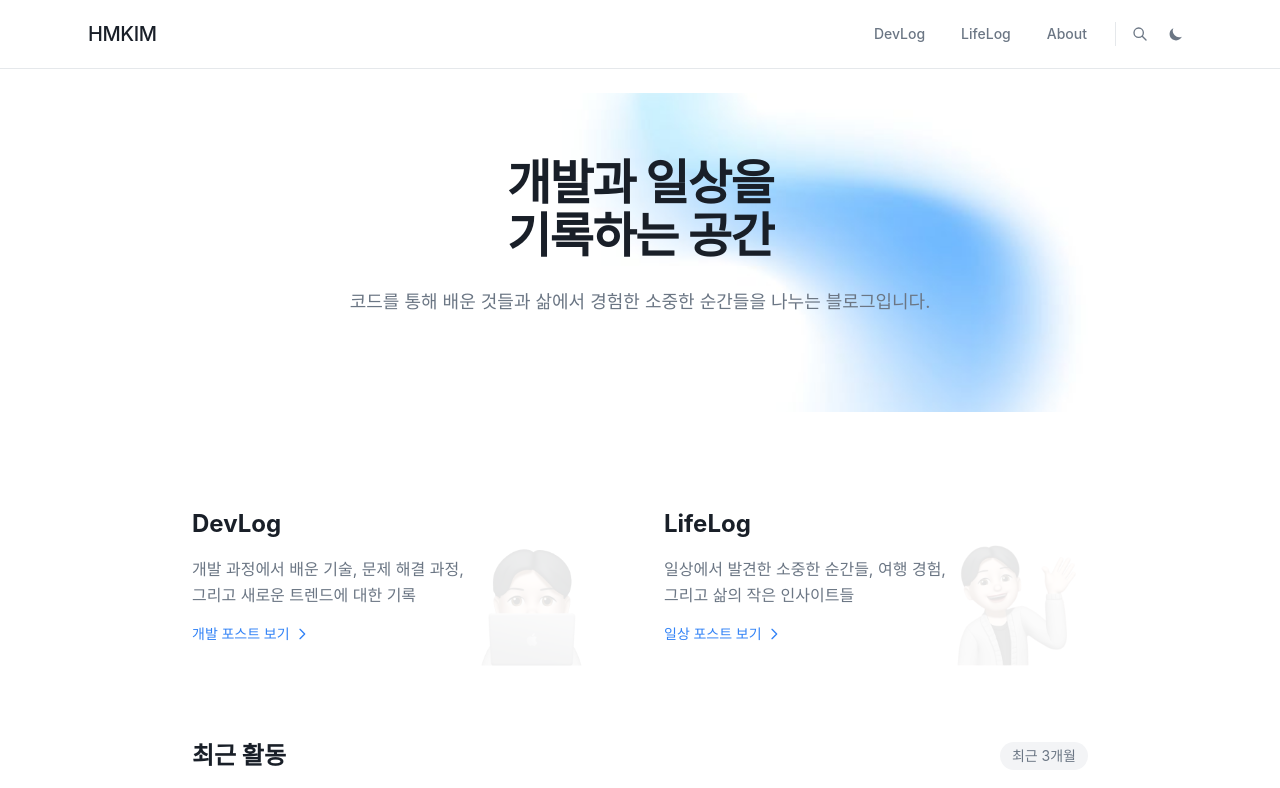
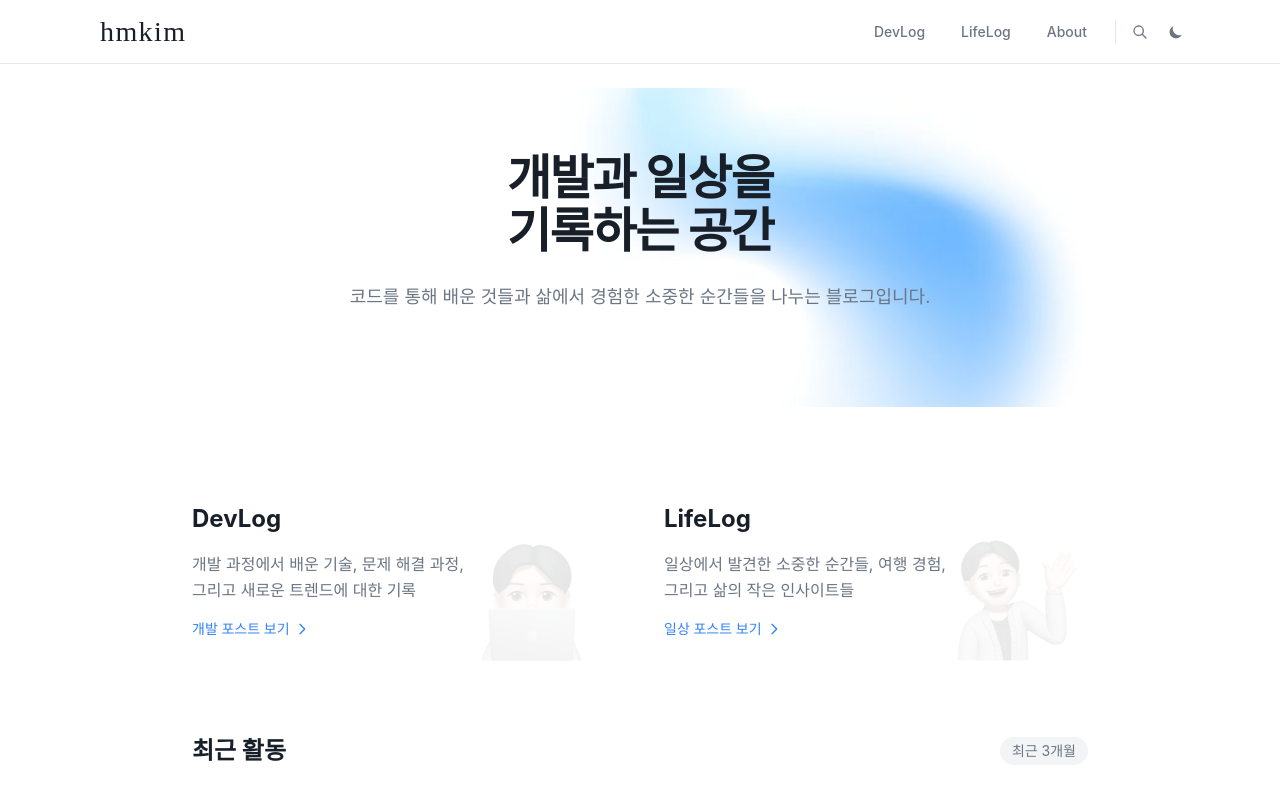
Before and after one commit to aksel26/blog, a Gatsby site: page / in a window 1280 px wide. Shown: the top 788 px of the page. Built offline with nearby package versions, Linux system fonts and the light colour scheme; Gatsby itself is replaced by a stand-in of ours; some packages are replaced by stand-ins of ours; a web font is replaced by a local one.

Commit message:
header logo font변경, transition

```diff
--- a/src/components/Header.tsx
+++ b/src/components/Header.tsx
@@ -18,18 +18,34 @@ const Header: React.FC = () => {
         zIndex: 50,
       }}
     >
-      <nav className="container mx-auto px-6 py-4 max-w-6xl">
+      <nav className="container mx-auto px-6 py-3 max-w-6xl">
         <div className="flex justify-between items-center">
           <Link
             to="/"
-            className="text-xl font-medium"
+            className="text-xl font-medium logo-link"
             style={{
               color: "var(--text-primary)",
               textDecoration: "none",
-              letterSpacing: "-0.02em",
+              letterSpacing: "0.05em",
+              fontWeight: 500,
+              fontFamily: "Sacramento, cursive",
+              fontSize: "1.75rem",
+              padding: "0px 12px",
+            }}
+            onMouseEnter={(e) => {
+              const span = e.currentTarget.querySelector("span");
+              if (span) {
+                (span as HTMLElement).style.color = "var(--bg-primary)";
+              }
+            }}
+            onMouseLeave={(e) => {
+              const span = e.currentTarget.querySelector("span");
+              if (span) {
+                (span as HTMLElement).style.color = "var(--text-primary)";
+              }
             }}
           >
-            HMKIM
+            <span>hmkim</span>
           </Link>
 
           <div className="hidden md:flex items-center space-x-1">
@@ -104,30 +120,16 @@ const Header: React.FC = () => {
               }}
             >
               <svg className="w-4 h-4" fill="none" stroke="currentColor" viewBox="0 0 24 24">
-                <path
-                  strokeLinecap="round"
-                  strokeLinejoin="round"
-                  strokeWidth={2}
-                  d="M21 21l-6-6m2-5a7 7 0 11-14 0 7 7 0 0114 0z"
-                />
+                <path strokeLinecap="round" strokeLinejoin="round" strokeWidth={2} d="M21 21l-6-6m2-5a7 7 0 11-14 0 7 7 0 0114 0z" />
               </svg>
             </button>
             <DarkModeToggle />
           </div>
 
           <div className="md:hidden flex items-center space-x-2">
-            <button
-              onClick={() => setIsSearchOpen(!isSearchOpen)}
-              className="p-2 rounded-lg"
-              style={{ color: "var(--text-secondary)" }}
-            >
+            <button onClick={() => setIsSearchOpen(!isSearchOpen)} className="p-2 rounded-lg" style={{ color: "var(--text-secondary)" }}>
               <svg className="w-4 h-4" fill="none" stroke="currentColor" viewBox="0 0 24 24">
-                <path
-                  strokeLinecap="round"
-                  strokeLinejoin="round"
-                  strokeWidth={2}
-                  d="M21 21l-6-6m2-5a7 7 0 11-14 0 7 7 0 0114 0z"
-                />
+                <path strokeLinecap="round" strokeLinejoin="round" strokeWidth={2} d="M21 21l-6-6m2-5a7 7 0 11-14 0 7 7 0 0114 0z" />
               </svg>
             </button>
             <DarkModeToggle />
--- a/src/styles/global.css
+++ b/src/styles/global.css
@@ -1,6 +1,8 @@
 @import "tailwindcss";
 
 /* Font imports */
+@import url("https://fonts.googleapis.com/css2?family=Sacramento&display=swap");
+
 @font-face {
   font-family: "Freesentation";
   src: url("../fonts/FreesentationVF.ttf") format("truetype-variations");
@@ -345,3 +347,37 @@ body {
   margin-right: 0.5em;
   cursor: pointer;
 }
+
+/* Logo hover animation */
+.logo-link {
+  position: relative;
+  display: inline-block;
+  overflow: hidden;
+  z-index: 1;
+  border-radius: 8px;
+}
+
+.logo-link::before {
+  content: "";
+  position: absolute;
+  top: 0;
+  left: 0;
+  width: 100%;
+  height: 100%;
+  background-color: var(--text-primary);
+  transform: scaleX(0);
+  transform-origin: left;
+  transition: transform 0.3s ease-in-out;
+  z-index: -1;
+  border-radius: 8px;
+}
+
+.logo-link:hover::before {
+  transform: scaleX(1);
+}
+
+.logo-link span {
+  position: relative;
+  z-index: 1;
+  transition: color 0.3s ease-in-out;
+}
```
